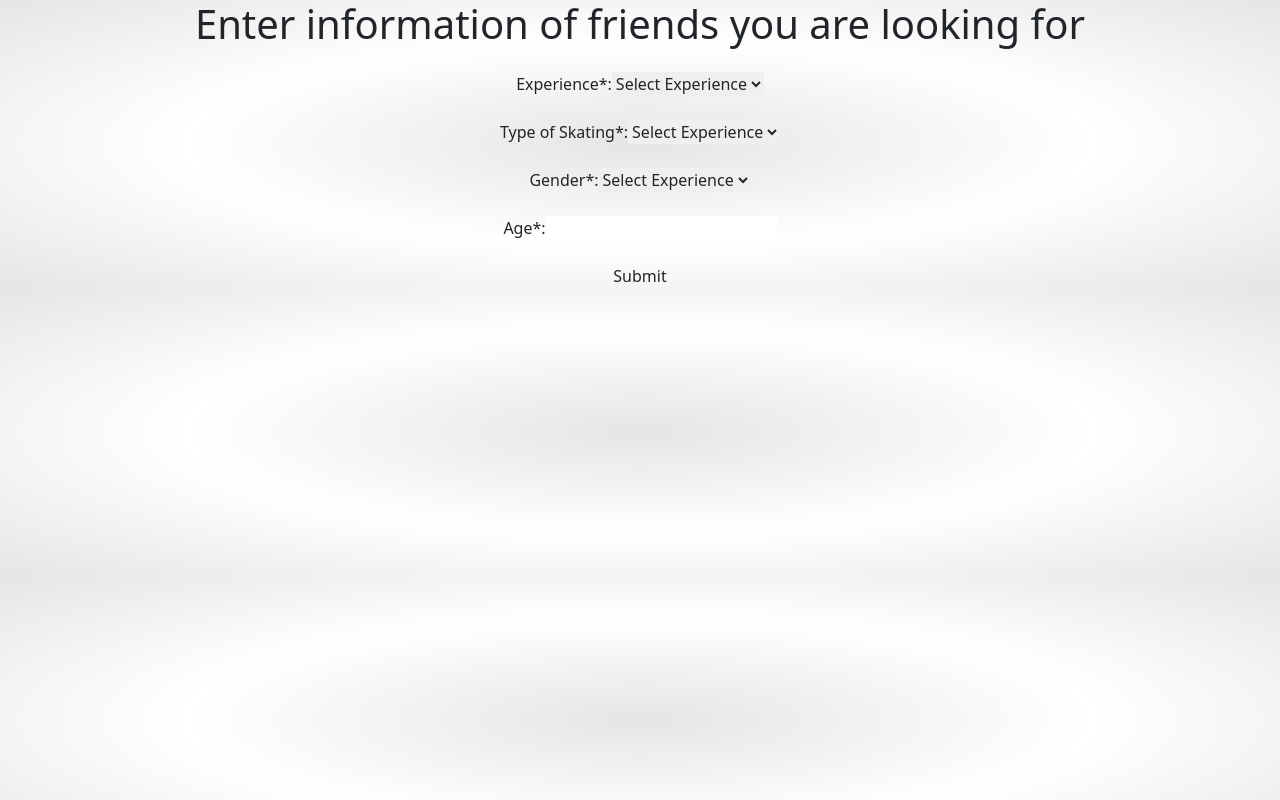
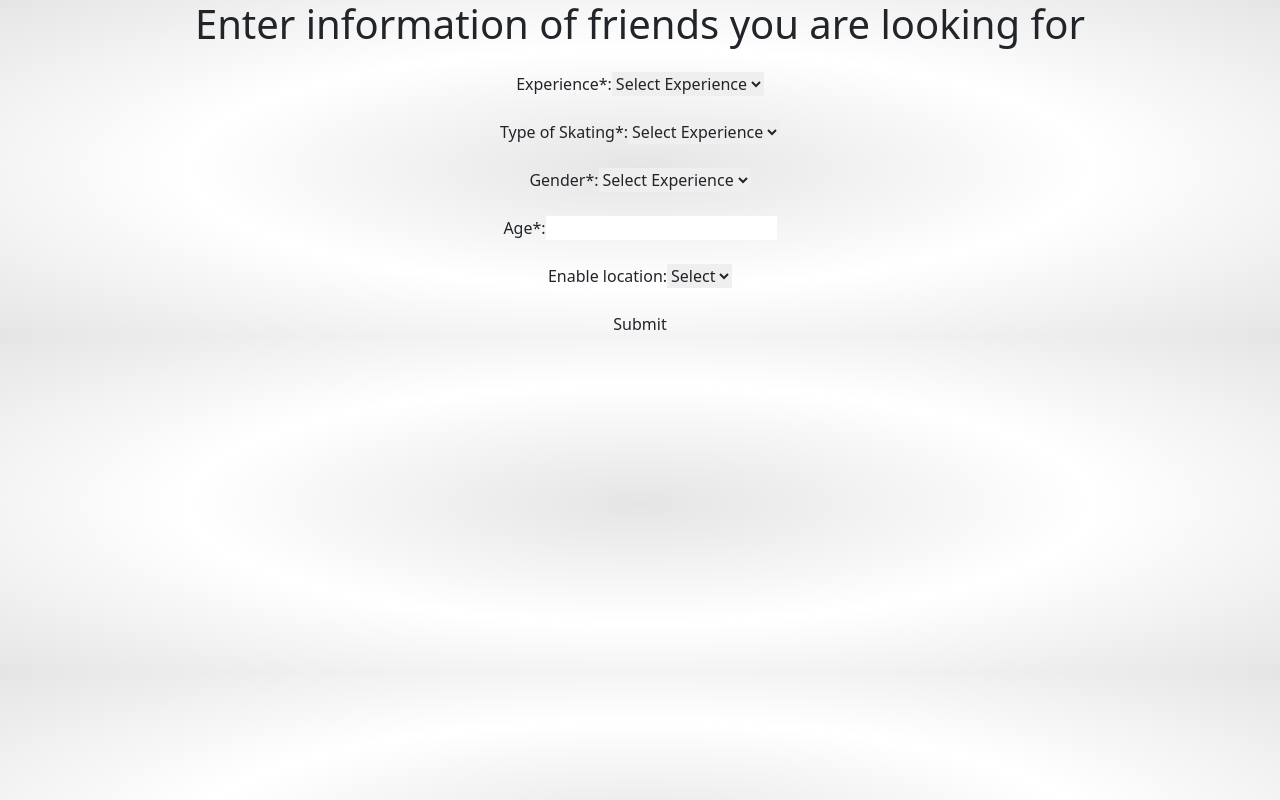
Before and after one commit to sjwma/skating-app, a React (Create React App) app: page /friendfilter in a window 1280 px wide. Built offline with nearby package versions, Linux system fonts and the light colour scheme.

Commit message:
location enable in friend/park search

```diff
--- a/src/Views/Friendfilter.js
+++ b/src/Views/Friendfilter.js
@@ -91,11 +91,11 @@ import Button from 'react-bootstrap/Button';
 const Experience = ["Beginner", "Intermediate", "Expert"];
 const Skating_Type = ["Freestyle","Vert", "Street", "Park","Cruising","Downhill","Others"];
 const Gender = ["Female", "Male", "X"];
-
+const Location = ["Yes", "No"];
 
 function Friendfilter() {
   const [values, setValues] = useState({
-    Experience: "", Skating_Type: "", Gender: "", Age: ""
+    Experience: "", Skating_Type: "", Gender: "", Age: "",  Location:""
   });
 
   const set = (name) => {
@@ -189,6 +189,17 @@ function Friendfilter() {
       />
 </div>
 
+<div>
+<label className="mb-4">Enable location:</label>
+<select
+        required
+        value={values.Location} onChange={set("Location")}
+      >
+        <option value="">Select</option>
+        {Location.map(c => <option key={c}>{c}</option>)}
+      </select>
+</div>
+
 
 <div>
       <button type="submit">Submit</button>
--- a/src/Views/Parkfilter.js
+++ b/src/Views/Parkfilter.js
@@ -110,11 +110,11 @@ import { useHistory } from "react-router-dom";
 const Experience = ["Beginner", "Intermediate", "Expert"];
 const Skating_Type = ["Freestyle","Vert", "Street", "Park","Cruising","Downhill","Others"];
 const Park_type = ["Public", "Private", "Both"];
-
+const Location = ["Yes", "No"];
 
 function Parkfilter() {
   const [values, setValues] = useState({
-    Name: "", Tricks: "", Skating_Type: "", Cost1: "",Cost2: "", Start_time: "",End_time: "",Park_type: "", Start_date: "", End_date: ""
+    Name: "", Tricks: "", Skating_Type: "", Cost1: "",Cost2: "", Start_time: "",End_time: "",Park_type: "", Start_date: "", End_date: "", Location:""
   });
 
   const set = (name) => {
@@ -235,6 +235,17 @@ function Parkfilter() {
       />
 </div>
 
+<div>
+<label className="mb-4">Enable location:</label>
+<select
+        required
+        value={values.Location} onChange={set("Location")}
+      >
+        <option value="">Select</option>
+        {Location.map(c => <option key={c}>{c}</option>)}
+      </select>
+</div>
+
 
 <div>
       <button type="submit">Submit</button>
```
